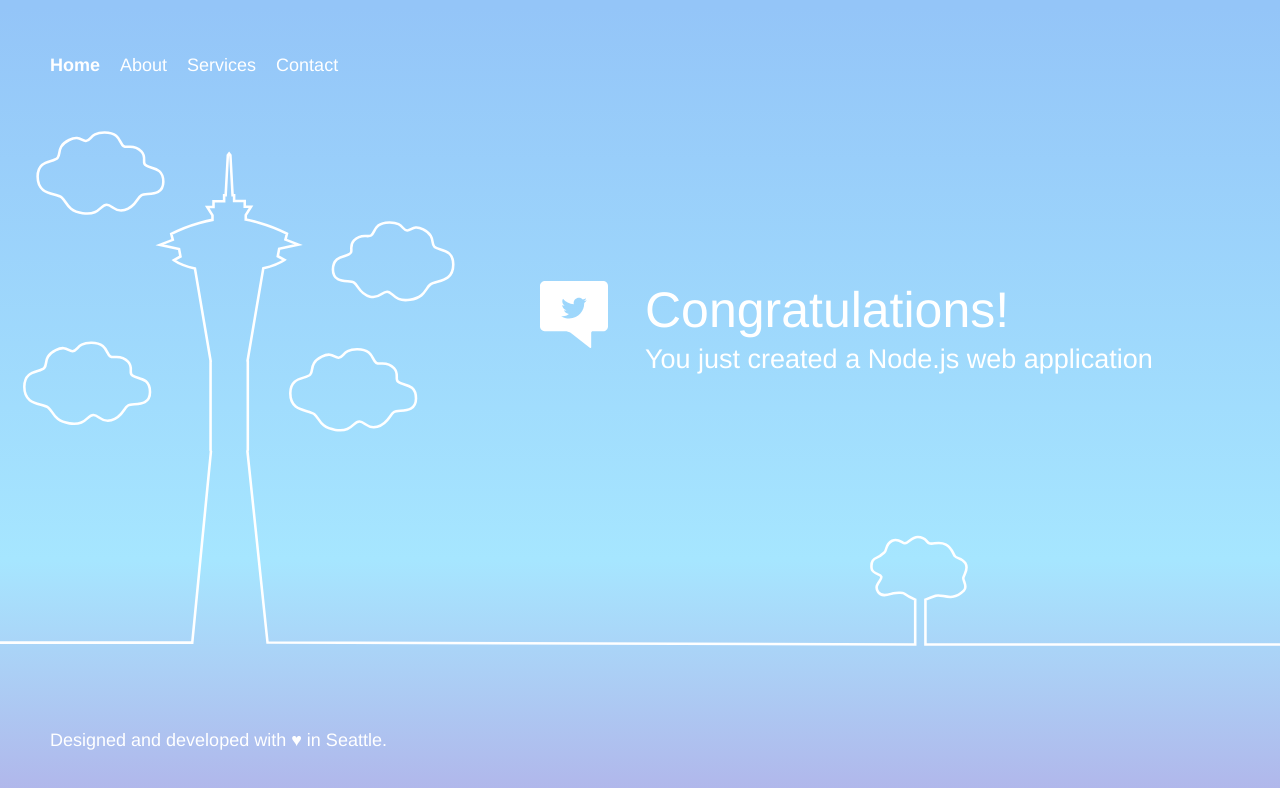
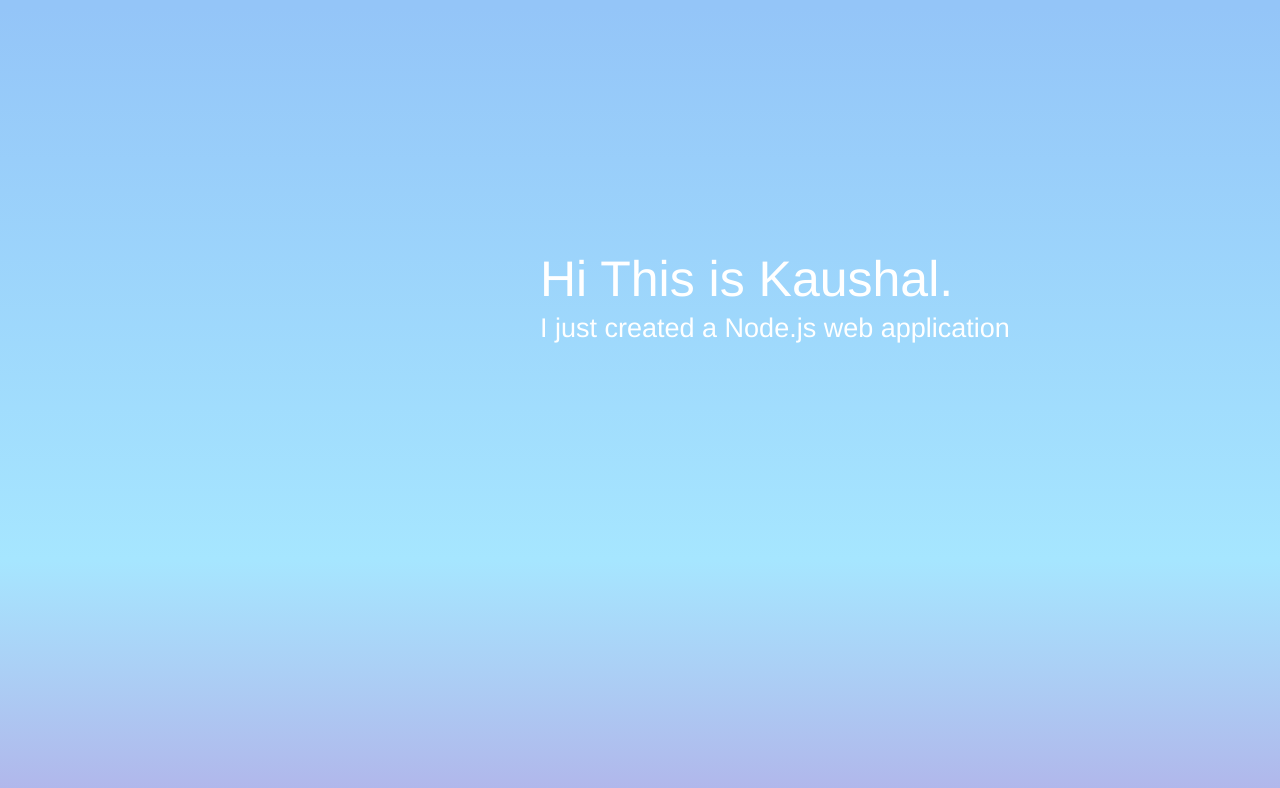
Before and after one commit to Skilled-Lion/myAppEC2, a website: page public/index.html in a window 1280 px wide. Drawn offline with Linux system fonts and the light colour scheme.

```diff
--- a/public/index.html
+++ b/public/index.html
@@ -3,7 +3,7 @@
 
 <head>
     <meta charset="utf-8">
-    <title>Example app</title>
+    <title>MyAppEC2</title>
     <meta name="description" content="" />
     <link href="css/styles.css" rel="stylesheet">
     <link href="css/gradients.css" rel="stylesheet">
@@ -13,33 +13,6 @@
     <div class="wrapper">
         <div class="graphics">
             <div class="tower">
-                <svg version="1.1" id="Layer_1" xmlns="http://www.w3.org/2000/svg" xmlns:xlink="http://www.w3.org/1999/xlink" x="0px" y="0px"
-                     viewBox="-11 170 1000 429" enable-background="new -11 170 1000 429" xml:space="preserve">
-                    <path class="path" fill="none" stroke="#FFFFFF" stroke-width="2" stroke-miterlimit="10" d="M989,595H712v-35c0,0,4.5-1.8,8-3
-                                                                                                  c5.2-1.8,12.5,5.3,22-4c3.4-3.4-0.9-7.8-0.4-10.1c0.7-3.1,4.4-6.8,1.6-11.4c-2.6-4.2-6.9-3.6-8.2-5.5c-1.7-2.3-2.2-6.3-7-9
-                                                                                                  c-5.6-3.1-9.9,0.2-13-1c-2.5-0.9-2.3-5-9-5c-4.8,0-7.2,4.8-10,5c-2.3,0.2-4.9-4.5-10-2c-5.5,2.8-4,7.3-6,9c-1.4,1.2-3.1,3.2-6,4.2
-                                                                                                  c-2.6,0.9-4.9,3-4,8.8c0.6,3.7,6.8,4.1,7.5,6c1,2.9-6.4,6.2-2.5,12c3,4.5,9,1.6,12,1c1.9-0.4,7.1-0.7,8,0c3.4,2.5,9,5,9,5v35
-                                                                                                  l-506-1.5L182.3,444l0.3-0.8v-69.6l-0.2-0.2l12.3-72.3c10.9-2.6,16.5-6.5,16.5-6.5l-5.2-2.9l1.1-5.8l15-3.3l-10.1-3.9l1.2-4.6
-                                                                                                  c-15.8-8.3-32.2-11-32.2-11v-3.6l4.1-6.5h-4.9v-4.4h-8.3V244h-1.2l-1.7-31.2l-1-1.3l-1,1.3l-1.7,31.2h-1.2v4.8h-8.3v4.4h-4.9
-                                                                                                  l4.1,6.5v3.6c0,0-16.5,2.7-32.2,11l1.2,4.6l-10.1,3.9l15,3.3l1.1,5.8l-5.1,2.9c0,0,5.5,3.9,16.4,6.5l12.3,72.4l-0.1,0.1v69.6
-                                                                                                  l0.3,0.8l-14.6,149.4h-1.2H-11"/>
-                    <path class="path" fill="none" stroke="#FFFFFF" stroke-width="2" stroke-miterlimit="10" d="M8,393.7c0-13.5,12.1-10.8,15.6-14.7
-                                                                                                  c2.8-3.2-1-8.8,9-13.9c7.9-4.1,9.7,1,13.1,0.8c4.5-0.3,3.3-6.7,14.7-6.6c12.7,0.2,11.2,8.4,14.7,10.6c3,1.9,7.9-2.1,13.9,4.1
-                                                                                                  c3.8,4,1.3,7.4,2.5,9.8c2.2,4.4,14.7,0.9,14.7,13.9c0,12.2-13.5,8.3-17.2,10.6c-3.6,2.3-4.4,9.3-13.1,11.5c-8,2-9.5-4-13.9-4.1
-                                                                                                  c-5-0.1-5.5,8.6-18.8,6.6c-12.3-1.9-12.3-9.1-16.4-12.3C21.9,406.3,8,408.6,8,393.7z"/>
-                    <path class="path" fill="none" stroke="#FFFFFF" stroke-width="2" stroke-miterlimit="10" d="M325.1,313.9c-3.9,3-3.9,10-15.7,11.8
-                                                                                                  c-12.8,2-13.3-6.4-18-6.3c-4.3,0.1-5.7,5.8-13.3,3.9c-8.4-2.1-9.1-8.8-12.5-11c-3.6-2.3-16.5,1.5-16.5-10.2c0-12.4,12-9.1,14.1-13.3
-                                                                                                  c1.1-2.3-1.3-5.6,2.4-9.4c5.8-6,10.4-2.1,13.3-3.9c3.4-2.1,2-10,14.1-10.2c11-0.2,9.9,6,14.1,6.3c3.3,0.2,5-4.7,12.5-0.8
-                                                                                                  c9.6,4.9,6,10.3,8.6,13.3c3.3,3.7,14.9,1.2,14.9,14.1C343.1,312.5,329.8,310.3,325.1,313.9z"/>
-                    <path class="path" fill="none" stroke="#FFFFFF" stroke-width="2" stroke-miterlimit="10" d="M18.4,229.5c0-13.5,12.1-10.8,15.6-14.7
-                                                                                                  c2.8-3.2-1-8.8,9-13.9c7.9-4.1,9.7,1,13.1,0.8c4.5-0.3,3.3-6.7,14.7-6.6c12.7,0.2,11.2,8.4,14.7,10.6c3,1.9,7.9-2.1,13.9,4.1
-                                                                                                  c3.8,4,1.3,7.4,2.5,9.8c2.2,4.4,14.7,0.9,14.7,13.9c0,12.2-13.5,8.3-17.2,10.6c-3.6,2.3-4.4,9.3-13.1,11.5c-8,2-9.5-4-13.9-4.1
-                                                                                                  c-5-0.1-5.5,8.6-18.8,6.6c-12.3-1.9-12.3-9.1-16.4-12.3C32.2,242.1,18.4,244.4,18.4,229.5z"/>
-                    <path class="path" fill="none" stroke="#FFFFFF" stroke-width="2" stroke-miterlimit="10" d="M215.8,398.8c0-13.5,12.1-10.8,15.6-14.7
-                                                                                                  c2.8-3.2-1-8.8,9-13.9c7.9-4.1,9.7,1,13.1,0.8c4.5-0.3,3.3-6.7,14.7-6.6c12.7,0.2,11.2,8.4,14.7,10.6c3,1.9,7.9-2.1,13.9,4.1
-                                                                                                  c3.8,4,1.3,7.4,2.5,9.8c2.2,4.4,14.7,0.9,14.7,13.9c0,12.2-13.5,8.3-17.2,10.6c-3.6,2.3-4.4,9.3-13.1,11.5c-8,2-9.5-4-13.9-4.1
-                                                                                                  c-5-0.1-5.5,8.6-18.8,6.6c-12.3-1.9-12.3-9.1-16.4-12.3C229.7,411.3,215.8,413.6,215.8,398.8z"/>
-                </svg>
 
             </div>
         </div>
@@ -47,25 +20,21 @@
         <header>
             <nav class="website-nav">
                 <ul>
-                    <li><a class="home-link" href="https://aws.amazon.com/">Home</a></li>
-                    <li><a href="https://aws.amazon.com/what-is-cloud-computing/">About</a></li>
-                    <li><a href="https://aws.amazon.com/solutions/">Services</a></li>
-                    <li><a href="https://aws.amazon.com/contact-us/">Contact</a></li>
+
                 </ul>
             </nav>
         </header>
 
         <div class="message">
-            <a class="twitter-link" href="http://twitter.com/home/?status=I%20created%20a%20project%20with%20AWS%20CodeStar!%20%23AWS%20%23AWSCodeStar%20https%3A%2F%2Faws.amazon.com%2Fcodestar"><img src="img/tweet.svg" /></a>
             <div class="text">
-                <h1>Congratulations!</h1>
-                <h2>You just created a Node.js web application</h2>
+                <h1> Hi This is Kaushal.</h1>
+                <h2>I just created a Node.js web application</h2>
             </div>
         </div>
     </div>
 
     <footer>
-        <p class="footer-contents">Designed and developed with <a href="https://aws.amazon.com/careers/devtools-jobs/">♥</a> in Seattle.</p>
+
     </footer>
 
     <script src="js/set-background.js"></script>
```
Also changed, not shown: package.json (+9 -2 lines), tsconfig.json (added, +11 -0 lines), tslint.json (added, +9 -0 lines), 2 other files.
